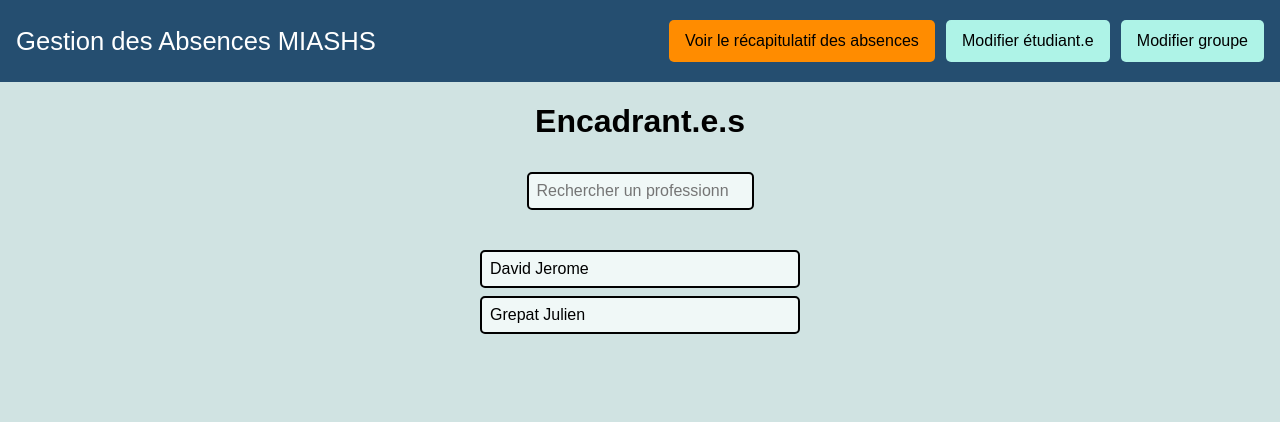
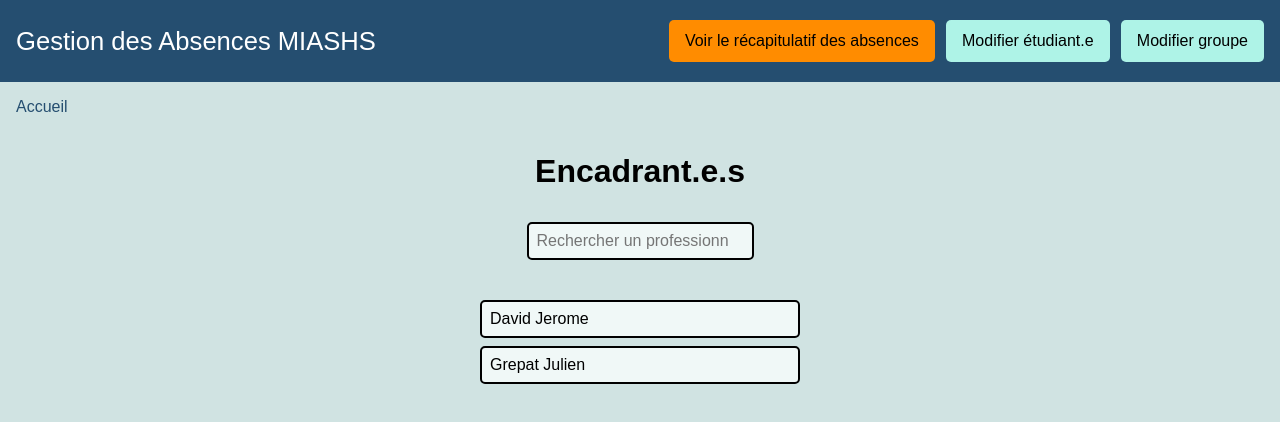
Before and after one commit to CaroleLeCrac/Projet-Info-2024, a Vue app in the folder GestionAbsenceFront/: page / in a window 1280 px wide. Shown: the top 422 px of the page. Built offline with nearby package versions, Linux system fonts and the light colour scheme.

Commit message:
Ajout du fil d'Ariane

```diff
--- a/GestionAbsenceFront/src/App.vue
+++ b/GestionAbsenceFront/src/App.vue
@@ -1,17 +1,87 @@
-
 <template>
-  <NavigationBar/>
+  <NavigationBar />
+  <Breadcrumb :steps="breadcrumbSteps" />
   <RouterView />
 </template>
 
 
 <script setup>
+import Breadcrumb from './shared/components/Breadcrumb.vue';
 import NavigationBar from './shared/components/NavigationBar.vue';
-import { RouterView } from 'vue-router';
+import { RouterView, useRoute } from 'vue-router';
+import { computed } from 'vue';
 
+const route = useRoute();
 
+const breadcrumbSteps = computed(() => {
+  const name = route.name
+
+  switch (name) {
+    case 'HomeView':
+      return [{ label: 'Accueil', to: null }]
+
+    case 'Slot':
+      return [
+        { label: 'Accueil', to: '/' },
+        { label: 'Choix du créneau', to: null }
+      ]
+
+    case 'CMCall':
+    case 'CallWithGroup':
+      return [
+        { label: 'Accueil', to: '/' },
+        { label: 'Choix du créneau', to: `/creneau/${route.params.profesionalSurname}` },
+        { label: 'Appel', to: null }
+      ]
+
+    case 'Summary':
+      return [
+        { label: 'Accueil', to: '/' },
+        { label: 'Récapitulatif des absences', to: null }
+      ]
+
+    case 'CourseSummary':
+      return [
+        { label: 'Accueil', to: '/' },
+        { label: 'Récapitulatif des absences', to: '/recapitulatifs' },
+        { label: 'Récap. matière', to: null }
+      ]
+
+    case 'StudentSummary':
+      return [
+        { label: 'Accueil', to: '/' },
+        { label: 'Récapitulatif des absences', to: '/recapitulatifs' },
+        { label: 'Récap. étudiant', to: null }
+      ]
+
+    case 'SelectStudentModification':
+      return [
+        { label: 'Accueil', to: '/' },
+        { label: 'Sélection étudiant à modifier', to: null }
+      ]
+
+    case 'StudentModification':
+      return [
+        { label: 'Accueil', to: '/' },
+        { label: 'Sélection étudiant à modifier', to: '/selection/etudiant' },
+        { label: 'Modification d’un étudiant', to: null }
+      ]
+
+    case 'SelectGroupModification':
+      return [
+        { label: 'Accueil', to: '/' },
+        { label: 'Sélection groupe à modifier', to: null }
+      ]
+
+    case 'GroupModification':
+      return [
+        { label: 'Accueil', to: '/' },
+        { label: 'Sélection groupe à modifier', to: '/selection/groupe' },
+        { label: 'Modification d’un groupe', to: null }
+      ]
+
+    default:
+      return []
+  }
+})
 </script>
-
-<style scoped>
-
-</style>
--- a/GestionAbsenceFront/src/routes.js
+++ b/GestionAbsenceFront/src/routes.js
@@ -17,8 +17,8 @@ const routes = [
   { path: '/appel/:courseDate', name: 'CMCall', component: CallPage },
   { path: '/appel/:courseDate/:groupNumber', name: 'CallWithGroup', component: CallPage },
   { path: '/recapitulatifs', name: 'Summary', component: SummaryPage },
-  { path: '/selection/etudiant', name: 'StudentSelection', component: SelectStudentModification },
-  { path: '/selection/groupe', name: 'GroupSelection', component: SelectGroupModification },
+  { path: '/selection/etudiant', name: 'SelectStudentModification', component: SelectStudentModification },
+  { path: '/selection/groupe', name: 'SelectGroupModification', component: SelectGroupModification },
   { path: '/modification/groupe/:id', name: 'GroupModification', component: GroupModification },
   { path: '/modification/etudiant/:id', name: 'StudentModification', component: StudentModification },
   { path: '/recapitulatifs/matiere/:id', name: 'CourseSummary', component: CourseSummaryPage },
--- /dev/null
+++ b/GestionAbsenceFront/src/shared/components/Breadcrumb.vue
@@ -0,0 +1,46 @@
+<!--Composant du fil d'ariane-->
+<template>
+    <nav class="breadcrumb">
+        <ul>
+            <li v-for="(step, index) in steps" :key="index">
+                <span v-if="step.to && index !== steps.length-1">
+                    <RouterLink :to="step.to" class="breadcrumb-router-link">{{ step.label }}</RouterLink>
+                </span>
+                <span v-else>{{ step.label }}</span>
+                <span v-if="index < steps.length-1" class="separator"> > </span>
+            </li>
+        </ul>
+    </nav>
+</template>
+
+<script setup>
+defineProps({ steps: Array });
+</script>
+
+<style scoped>
+@import url("../shared.css");
+
+.breadcrumb ul {
+  list-style: none;
+  display: flex;
+  gap: 0.25rem;
+  font-size: 1rem;
+  padding-left: 1rem;
+  margin-bottom: 1rem;
+  color: var(--color-2);
+}
+
+.breadcrumb .breadcrumb-router-link {
+    text-decoration: none;
+    cursor: pointer;
+    color: var(--color-2);
+}
+
+.breadcrumb .breadcrumb-router-link:hover {
+    color: var(--color-1);
+}
+
+.breadcrumb .separator {
+    color: black;
+}
+</style>
--- a/GestionAbsenceFront/src/shared/components/ListNames.vue
+++ b/GestionAbsenceFront/src/shared/components/ListNames.vue
@@ -6,7 +6,7 @@ const students = ref([])
 
 
 onMounted(() => {
-  fetch('/ListNamesStu.json')
+  fetch('/Students.json')
     .then((response) => response.json())
     .then((data) => {
       console.log("Données JSON récupérées : ", data);
--- a/GestionAbsenceFront/src/shared/components/NavigationBar.vue
+++ b/GestionAbsenceFront/src/shared/components/NavigationBar.vue
@@ -1,3 +1,4 @@
+<!--Composant de la barre de navigation-->
 <script setup>
 import { RouterLink } from 'vue-router';
 
@@ -15,8 +16,8 @@ import { RouterLink } from 'vue-router';
   </nav>
 </template>
 
-<style>
-@import url("../../shared/shared.css");
+<style> /*Pas de scoped car la barre de navigation est sur toutes les pages */
+@import url("../shared.css");
 
 /* Style pour la barre de navigation */
 .navigation-bar {
```
